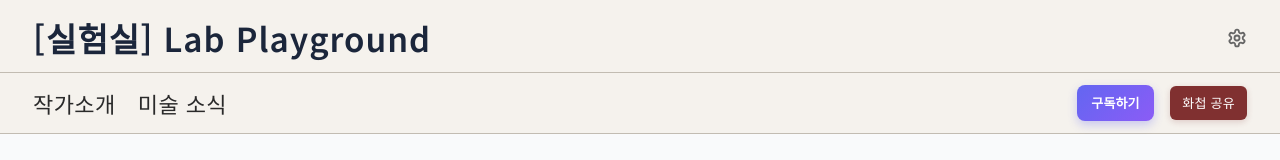
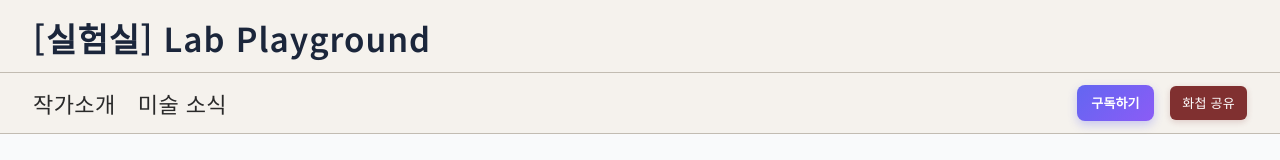
Before and after one commit to taejungart-maker/grim-sil, a Next.js app: page /playground in a window 1280 px wide. Shown: the top 160 px of the page. Built offline with nearby package versions, Linux system fonts and the light colour scheme; no server answers; the database is empty.

Commit message:
Fixed sub button visibility: Prioritized local props over global mode and hidden admin cog for guests

```diff
--- a/app/components/Header.tsx
+++ b/app/components/Header.tsx
@@ -105,9 +105,9 @@ export default function Header({
                     )}
 
                     {/* PRO 뱃지 - 구독 시 톱니바퀴 옆에 표시 */}
-                    {isMounted && isPaid && needsPayment && (
+                    {isMounted && isPaid && (
                         (vipId && !isAlwaysFree) ||
-                        (!vipId && !isAlwaysFreeMode() && !isFreeArtistHost)
+                        (!vipId && needsPayment && !isAlwaysFreeMode() && !isFreeArtistHost)
                     ) && (
                             <span
                                 style={{
@@ -125,6 +125,7 @@ export default function Header({
                             </span>
                         )}
 
+                    {isMounted && isLoggedIn && (
                         <Link
                             href={vipId ? `/admin?vipId=${vipId}` : "/admin"}
                             style={{
@@ -143,6 +144,7 @@ export default function Header({
                                 <circle cx="12" cy="12" r="3" />
                             </svg>
                         </Link>
+                    )}
                 </div>
             </div>
 
```
Lines whose indentation alone changed are shown as unchanged.
